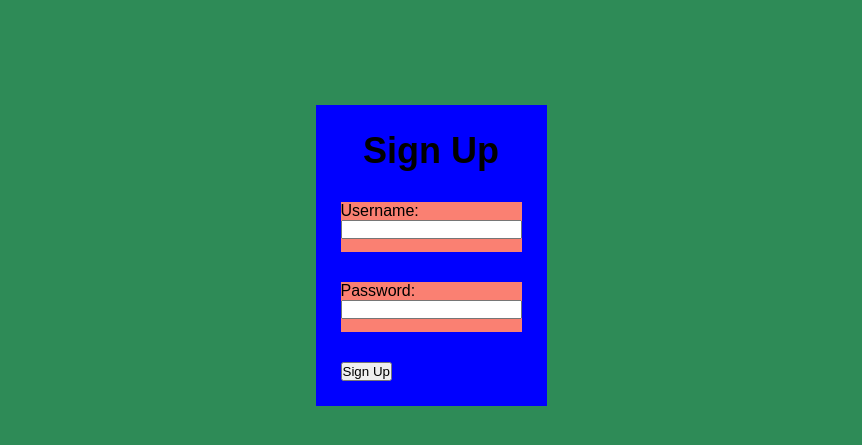
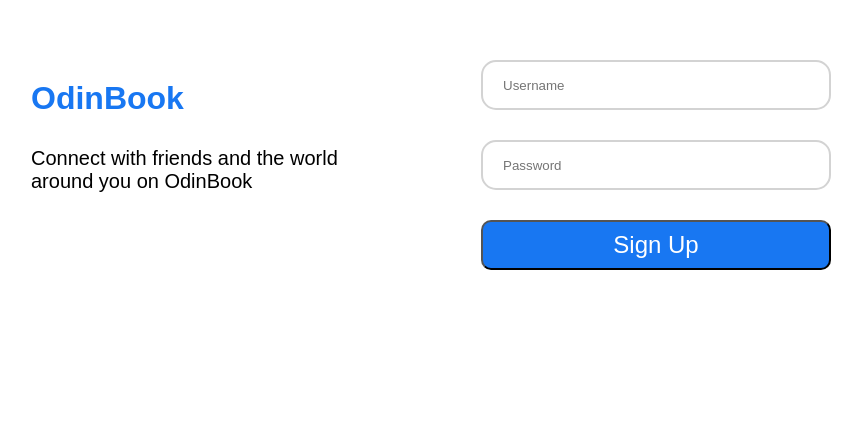
Before and after one commit to tcheng9/OdinBook, a React (Create React App) app in the folder frontend-odinbook/: page /signup in a window 1280 px wide. Shown: the part 145-590 px from the top of the page, without its empty margins (209-1071 px from the left). Built offline with nearby package versions, Linux system fonts and the light colour scheme.

Commit message:
got signup form css done

```diff
--- a/frontend-odinbook/src/components/css/signup.css
+++ b/frontend-odinbook/src/components/css/signup.css
@@ -5,7 +5,7 @@
     font-family: sans-serif;
 }
 
-
+/*
 .signup-form{
     display:flex;
     justify-content: center;
@@ -31,4 +31,98 @@
     height:50px;
     background-color: salmon;
     margin:30px 0;
+} */
+
+.signup-wrapper{
+    display:flex;
+    justify-content:center;
+    align-items:center;
+    min-height:100vh;
+
+    background: transparent;
+
 }
+
+.signup-info, .signup-form{
+    max-width:400px;
+    padding:25px;
+    background-color:	#ffffff;
+    margin:25px;
+    border-radius:10px;
+}
+
+
+.signup-form{
+    width:500px;
+    height:500px;
+
+}
+
+.signup-info{
+    height:400px;
+    width:500px;
+}
+
+.form-title{
+    font-size:36px;
+    text-align:center;
+
+}
+
+.input-wrapper{
+    width:100%;
+    height:50px;
+    /* background-color: salmon; */
+    margin:30px 0;
+}
+
+.signup-info-header, .form-title {
+    color: #1877F2;
+    font-weight:700
+}
+
+.form-title{
+    font-size: 52px;
+}
+.input-wrapper input {
+    width:100%;
+    height:100%;
+    background: transparent;
+    border: none;
+    outline:none;
+    border: 2px solid lightgrey;
+    border-radius: 15px;
+    padding: 20px 45px 20px 20px;
+}
+
+.input-box input::placeholder{
+    color: #fff;
+
+}
+
+.input-wrapper input:hover {
+    border:1px solid blue;
+}
+
+.form-button{
+    background-color: #1877F2;
+    color: white;
+    width:100%;
+    height:50px;
+    border-radius:10px;
+    font-size: 24px;
+
+}
+
+.form-button:hover{
+    border: 1px solid blue;
+    background-color: rgb(19, 182, 19);
+    color:white;
+}
+
+.signup-info-text{
+    margin-top: 30px;
+    font-weight:300px;
+    font-size: 20px;
+
+}
--- a/frontend-odinbook/src/components/signup.js
+++ b/frontend-odinbook/src/components/signup.js
@@ -50,22 +50,36 @@ function Signup(){
 
 
     return (
+        <div className = "signup-wrapper">
+
+            <div className = "signup-info">
+                <div className = "signup-info-wrapper">
+                    <h1 className = "signup-info-header"> OdinBook </h1>
+                    <div className = "signup-info-text" >
+                        Connect with friends and the world around you on OdinBook
+                    </div>
+                </div>
+            </div>
+
             <div className = "signup-form" >
                 <form className = "form-wrapper" id = "signup">
-                <h1 className = "form-title"> Sign Up </h1>
+                    {/* <h1 className = "form-title"> Sign Up </h1>     */}
                     <div className = "input-wrapper">
-                    <label htmlFor = "username"> Username: </label> <br/>
-                    <input onChange={(e) => handle(e)} value = {data.username} type = "text"  id = "username" name = "username"/> <br/>
+                        {/* <label htmlFor = "username"> Username: </label> <br/> */}
+                        <input onChange={(e) => handle(e)} value = {data.username} type = "text"  id = "username" name = "username" placeholder = "Username">
+
+                        </input>
 
                     </div>
 
                     <div className = "input-wrapper">
-                    <label htmlFor = "password"> Password: </label> <br/>
-                    <input onChange={(e) => handle(e)} value = {data.password} type = "text" id = "password" name = "password"/> <br/>
+                        {/* <label htmlFor = "password"> Password: </label> <br/> */}
+                        <input onChange={(e) => handle(e)} value = {data.password} type = "text" id = "password" name = "password" placeholder = "Password"/>
                     </div>
 
-                <button onClick = {signupSubmit}> Sign Up </button>
+                    <button className = "form-button" onClick = {signupSubmit}> Sign Up </button>
                 </form>
+            </div>
         </div>
     )
 }
```
Lines whose indentation alone changed are shown as unchanged.
